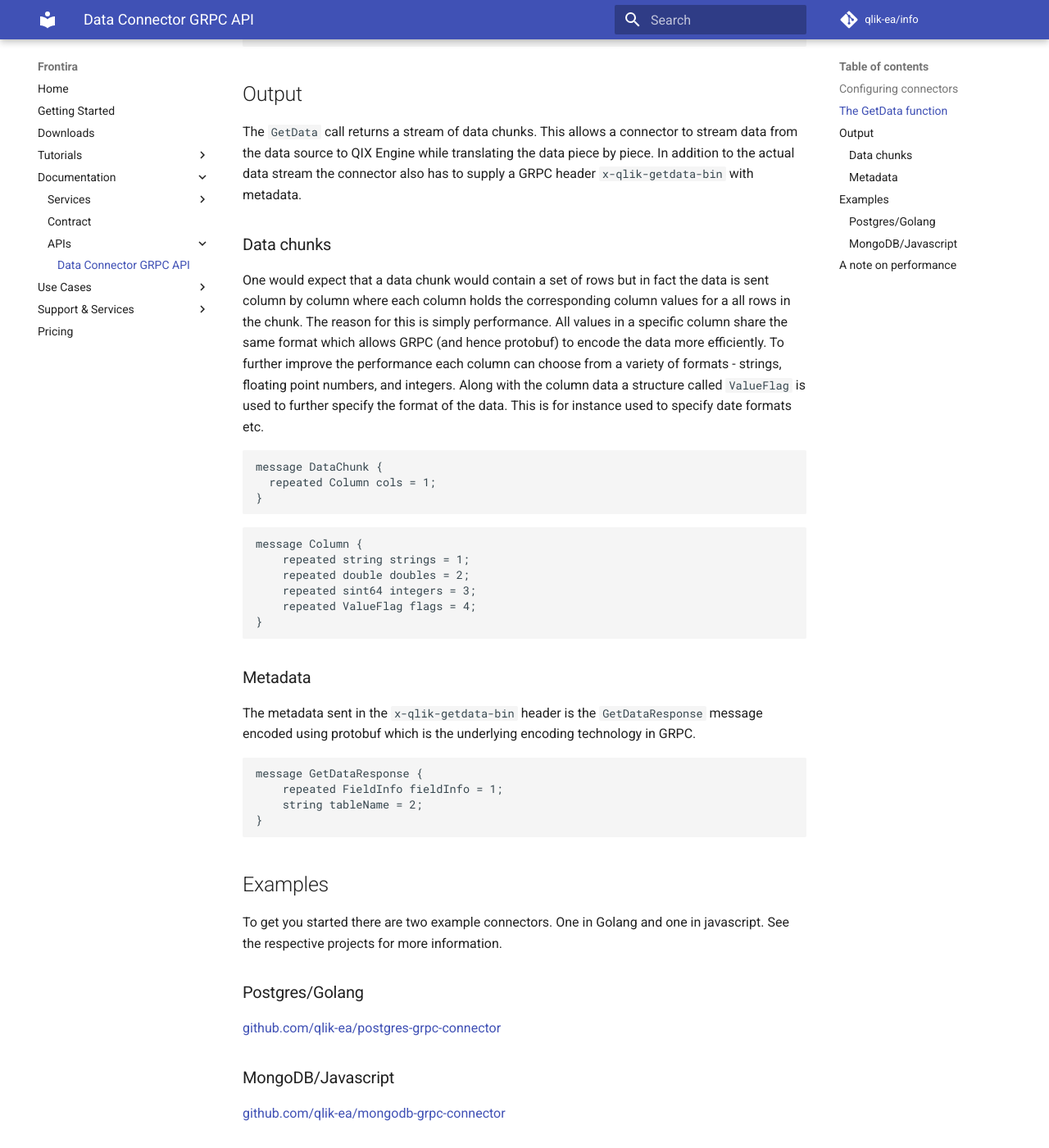
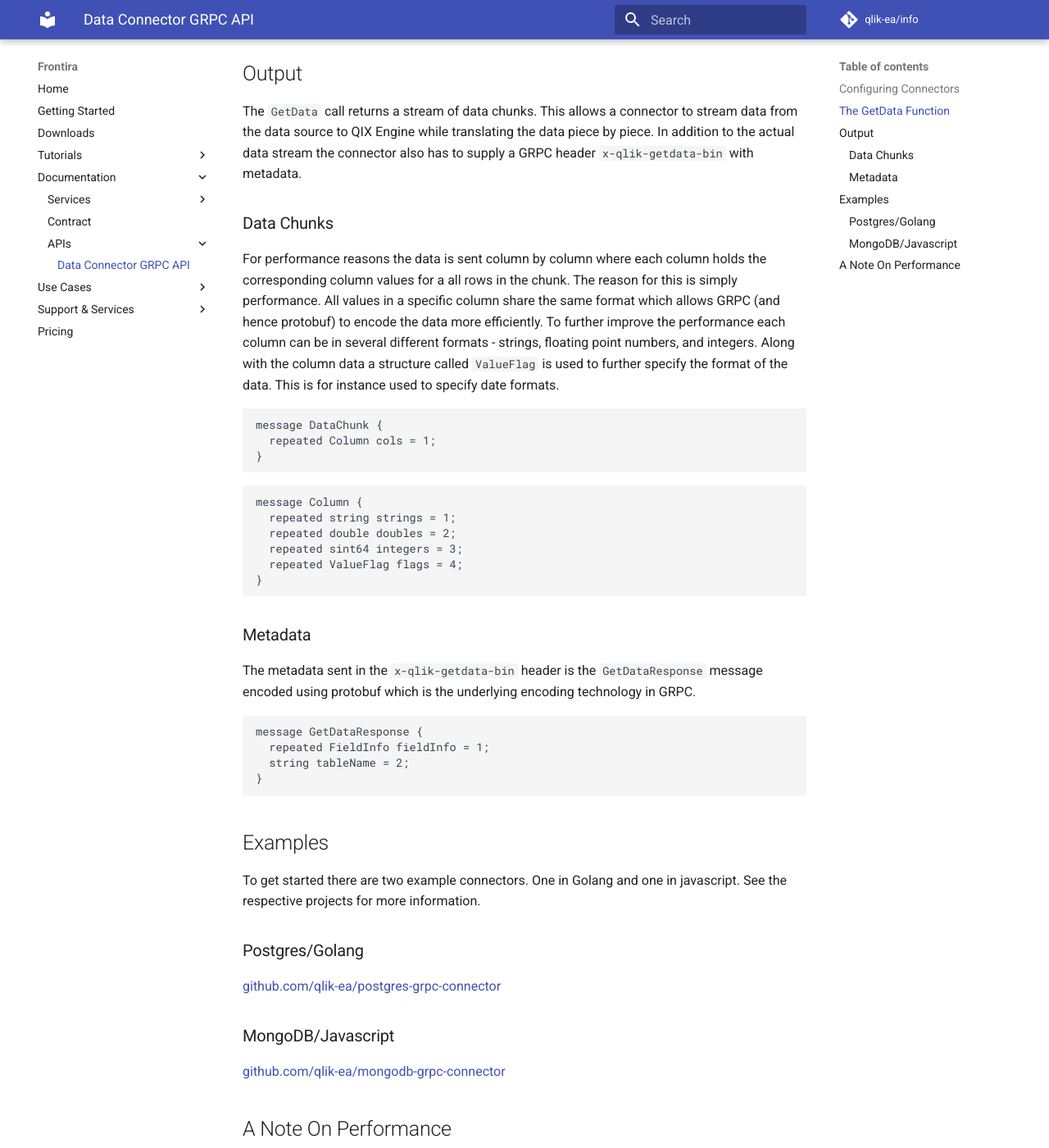
Before and after one commit to qlik-oss/core-website, an MkDocs documentation site: the page built from docs/documentation/apis/data-connector-grpc-api.md, in a window 1280 px wide and 1400 px high, scrolled down 1040 px. Shown: the whole window at 82% size. Built offline with MkDocs 1.6.1 and Material for MkDocs 9.7.7, drawn with Linux system fonts in a browser that asks for light colours; comment, search, counter and statistics services are not loaded; old or Windows-style settings are respelled for this version of MkDocs; some of the changed text lies outside the part shown.

````diff
--- a/docs/documentation/apis/data-connector-grpc-api.md
+++ b/docs/documentation/apis/data-connector-grpc-api.md
@@ -30,16 +30,16 @@
 query statement. The format of the connection string and query are connector specific. The input structure can for
 instance look like this:
 
-``` proto
+``` json
 {
-    connection: {
-        connectionString: 'hostname=localhost',
-        user: 'test',
-        password: 'test'
-    },
-    parameters: {
-        statement: '{ "collection": "airports" }',
-    }
+  connection: {
+    connectionString: 'hostname=localhost',
+    user: 'test',
+    password: 'test'
+  },
+  parameters: {
+    statement: '{ "collection": "airports" }',
+  }
 }
 ```
 
@@ -49,14 +49,14 @@
 QIX Engine while translating the data piece by piece. In addition to the actual data stream the connector also has to
 supply a GRPC header `x-qlik-getdata-bin` with metadata.
 
-### Data chunks
+### Data Chunks
 
-One would expect that a data chunk would contain a set of rows but in fact the data is sent column by column where
+For performance reasons the data is sent column by column where
 each column holds the corresponding column values for a all rows in the chunk. The reason for this is simply
 performance. All values in a specific column share the same format which allows GRPC (and hence protobuf) to encode
-the data more efficiently. To further improve the performance each column can choose from a variety of formats -
+the data more efficiently. To further improve the performance each column can be in several different formats -
 strings, floating point numbers, and integers. Along with the column data a structure called `ValueFlag` is used to
-further specify the format of the data. This is for instance used to specify date formats etc.
+further specify the format of the data. This is for instance used to specify date formats.
 
 ``` proto
 message DataChunk {
@@ -66,10 +66,10 @@
 
 ``` proto
 message Column {
-    repeated string strings = 1;
-    repeated double doubles = 2;
-    repeated sint64 integers = 3;
-    repeated ValueFlag flags = 4;
+  repeated string strings = 1;
+  repeated double doubles = 2;
+  repeated sint64 integers = 3;
+  repeated ValueFlag flags = 4;
 }
 ```
 
@@ -80,14 +80,14 @@
 
 ``` proto
 message GetDataResponse {
-    repeated FieldInfo fieldInfo = 1;
-    string tableName = 2;
+  repeated FieldInfo fieldInfo = 1;
+  string tableName = 2;
 }
 ```
 
 ## Examples
 
-To get you started there are two example connectors. One in Golang and one in javascript. See the respective projects
+To get started there are two example connectors. One in Golang and one in javascript. See the respective projects
 for more information.
 
 ### Postgres/Golang
@@ -98,10 +98,10 @@
 
 [github.com/qlik-ea/mongodb-grpc-connector](https://github.com/qlik-ea/mongodb-grpc-connector)
 
-## A note on performance
+## A Note On Performance
 
-For large data sets it is important to choose a language that gives you the performance you need.
+For large data sets it is important to choose a language that gives required performance.
 Although GRPC is a fast protocol it still comes with some computational overhead, especially in
 managed/interpreted languages like javascript. Golang, it seems, is fast enough to saturate a gigabit line
-which would cover most needs. To go even further and utilize for instance a 10Gb line or faster a C/C++
+which would cover most needs. To go even further and utilize for instance a 10Gbps line or faster a C/C++
 implementation is needed.
````
Also changed, not shown: other parts of docs/documentation/apis/data-connector-grpc-api.md (+3 -3 lines).
